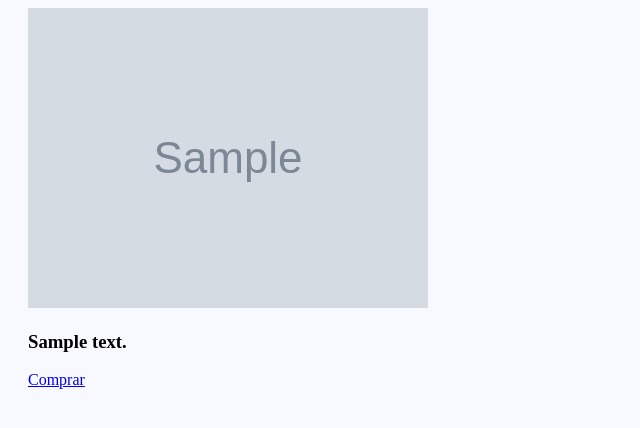
After one commit to dlrussiano-commits/Projeto_Achadin, a Django app: page /produto/1/comprar/ in a window 1280 px wide. The commit adds this page. Shown: the top 428 px of the page, without its empty margins (0-640 px from the left). Run offline with Django 5.2, Linux system fonts and the light colour scheme; tables that the repository leaves empty hold one stand-in row (values such as "Sample post"); grey boxes marked "Sample" are stand-in pictures.

Commit message:
Adiciona app produto

```diff
--- a/Achadin/Achadin/urls.py
+++ b/Achadin/Achadin/urls.py
@@ -23,5 +23,6 @@ from django.urls import include
 urlpatterns = [
     path('admin/', admin.site.urls),
     path('', include('core.urls')),
-    path('loja/', include('loja.urls'))
+    path('loja/', include('loja.urls')),
+    path('produto/', include('produto.urls'))
 ] + static(settings.MEDIA_URL, document_root=settings.MEDIA_ROOT)
--- a/Achadin/loja/templates/loja/detalhes_loja.html
+++ b/Achadin/loja/templates/loja/detalhes_loja.html
@@ -30,7 +30,7 @@
             </div>
             <div class="lista_produtos">
                 {% for produto in loja.produtos.all %}
-                    <div class="card_produtos">
+                    <a class="card_produtos" href="{% url 'comprar' produto.id %}">
                         {% if produto.foto %}
                             <img src="{{ produto.foto.url }}" alt="{{ produto.nome }}">
                         {% endif %}
@@ -40,7 +40,7 @@
                         <div>
                             <h3> R$ {{ produto.preco }}</h3>
                         </div>
-                    </div>
+                    </a>
                 {% endfor %}
             </div>
         </main>
--- /dev/null
+++ b/Achadin/produto/templates/produto/comprar_produto.html
@@ -0,0 +1,27 @@
+{% load static %}
+<!DOCTYPE html>
+<html lang="pt">
+<head>
+    <meta charset="UTF-8">
+    <title>Achadin</title>
+    <link rel="stylesheet" href="{% static 'core/desing_home.css' %}">
+    <link rel="stylesheet" href="{% static 'core/desing_categorias.css' %}">
+    <link rel="stylesheet" href="{% static 'produto/desing_comprar.css' %}">
+</head>
+<body>
+  <div class="layout_principal">
+    <main class="conteudo_central">
+      <div>
+        <div><img src="{{ produto.foto.url }}" alt="{{ produto.nome }}"></div>
+        <div>
+          <h3>{{ produto.descricao }}</h3>
+        </div>
+        <!-- Essa parte foi feita com JS. Fiz isso apenas para poder mudar
+        o botão na página, sem precisar contruir a lógica inteira de backend em
+        cima da comprado do produto-->
+        <a href="#" onclick="this.textContent='Comprado'; return false;">Comprar</a>
+      </div>
+    </main>
+  </div>
+</body>
+</html>
--- /dev/null
+++ b/Achadin/produto/urls.py
@@ -0,0 +1,7 @@
+from django.urls import path
+
+from .views import Comprar
+
+urlpatterns = [
+    path('<int:pk>/comprar/', Comprar.as_view() ,name='comprar')
+]
--- a/Achadin/produto/views.py
+++ b/Achadin/produto/views.py
@@ -1,3 +1,12 @@
 from django.shortcuts import render
+from django.views.generic import DetailView
+
+from .models import Produto
+
 
 # Create your views here.
+
+class Comprar (DetailView):
+    model = Produto
+    template_name = 'produto/comprar_produto.html'
+    context_object_name = 'produto'
```
Also changed, not shown: Achadin/Achadin/settings.py (line endings or trailing spaces), Achadin/produto/static/produto/desing_comprar.css (added).
